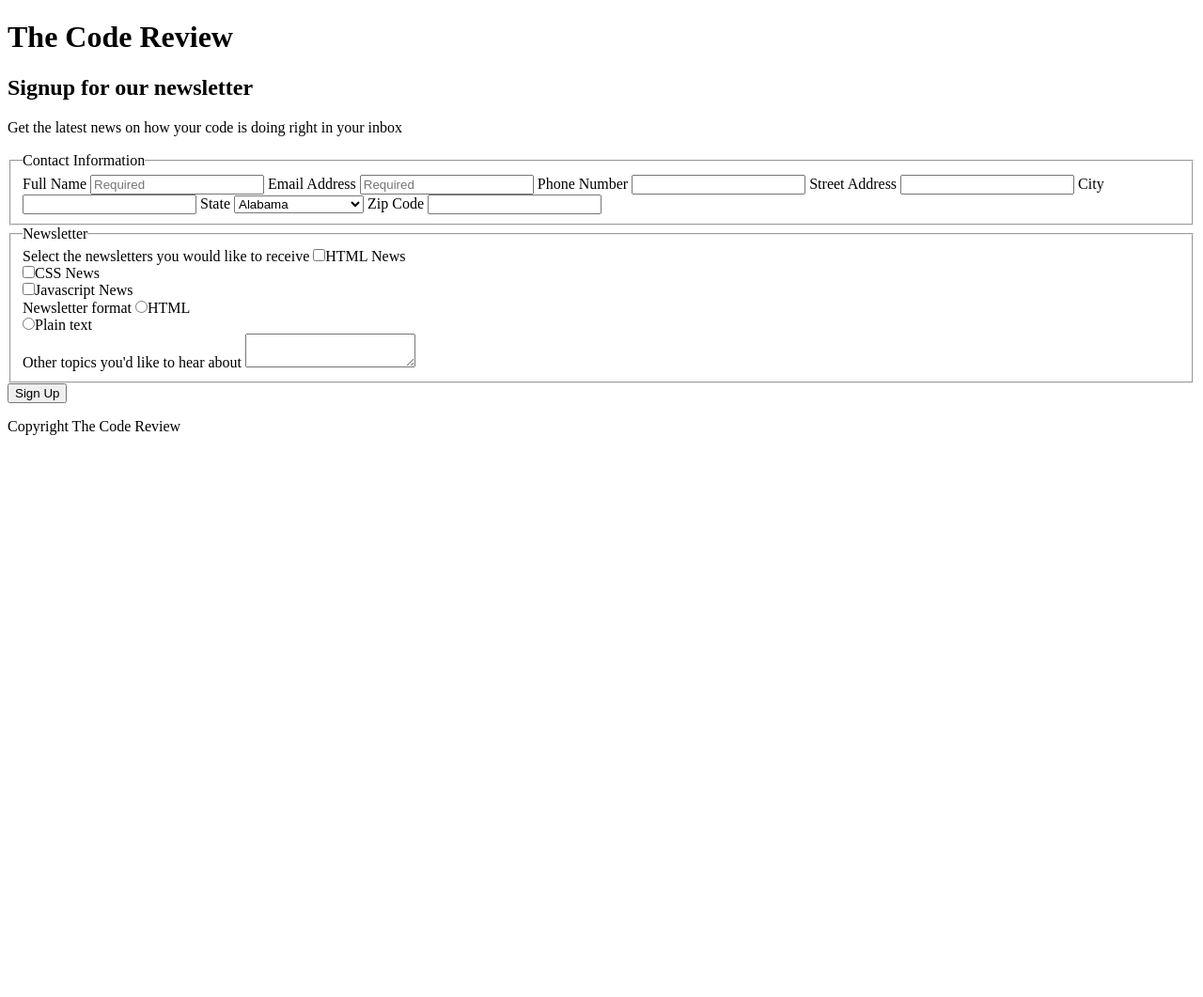
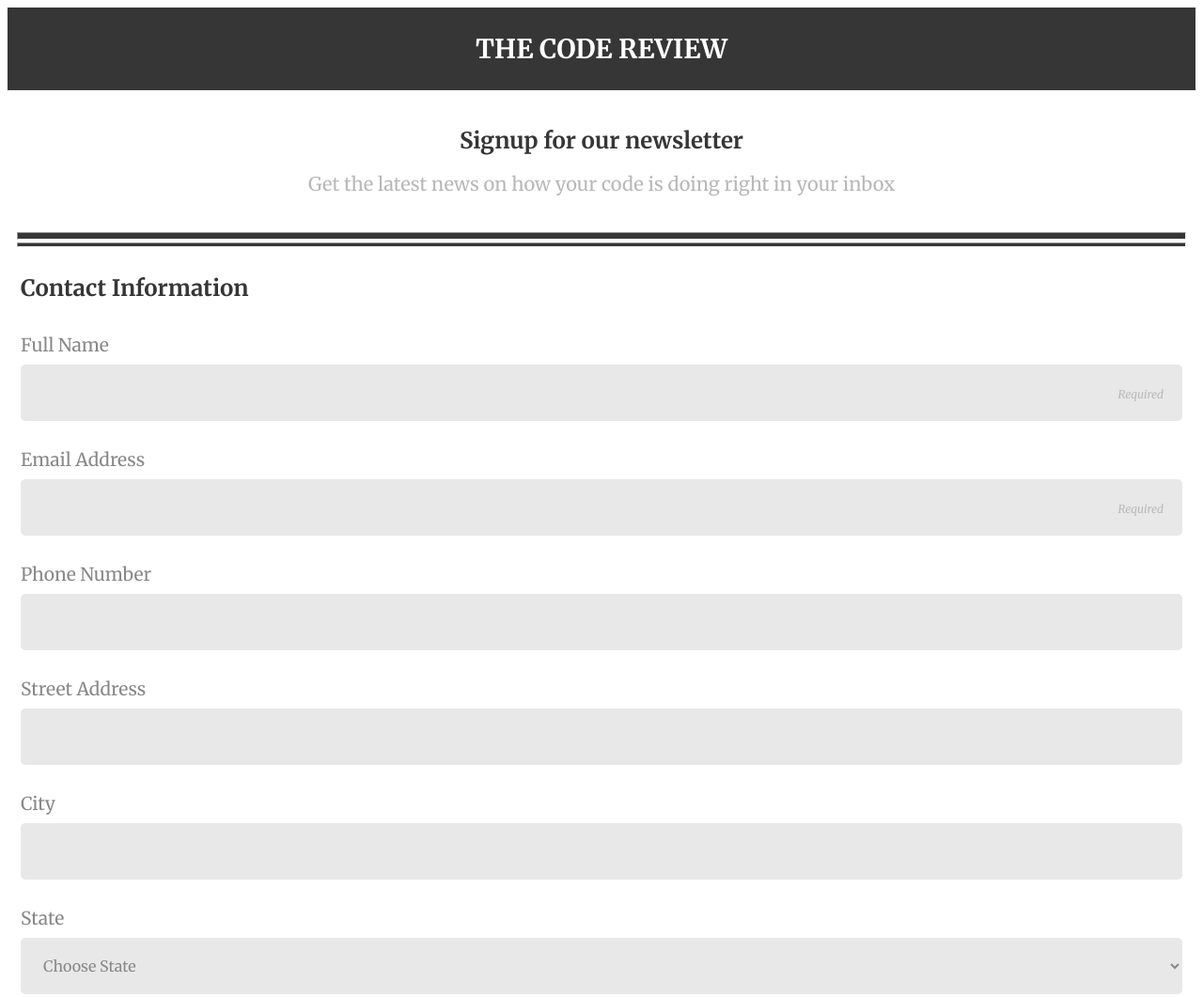
Before and after one commit to andrewsthomas/online-registration-form, a plain HTML site: page index.html in a window 1280 px wide. Shown: the top 1061 px of the page at 94% size. Before the commit the page ends 800 px from the top, so only its background shows below. Drawn offline with Linux system fonts and the light colour scheme.

Commit message:
Added css for header and contact info sections

```diff
--- a/css/styles.css
+++ b/css/styles.css
@@ -1,6 +1,137 @@
 /***********************************************
 GENERAL
 ************************************************/
+
+* {
+  box-sizing: border-box;
+  font-family: 'Merriweather', serif;
+}
+
+/***********************************************
+HEADER
+************************************************/
+
+h1 {
+  font-size: 1.75em;
+  color: white;
+  background-color: #363636;
+  text-align: center;
+  text-transform: uppercase;
+  margin: 0 auto 1em;
+  padding-top: 1em;
+  padding-bottom: 1em;
+}
+
+h2 {
+  font-size: 1.5em;
+  color: #363636;
+  text-align: center;
+  margin-top: 40px;
+}
+
+.latest-news {
+  font-size: 1.25em;
+  color: #b8b8b8;
+  text-align: center;
+  padding: 0 10px;
+}
+
+.top {
+  height: 6px;
+  background: #363636;
+  margin: 40px 10px 0;
+}
+
+.bottom {
+  height: 3px;
+  background: #363636;
+  margin: 3px 10px 30px;
+}
+
+/***********************************************
+FORM: GENERAL
+************************************************/
+
+fieldset {
+  border: none;
+}
+
+legend {
+  display: block;
+  text-align: left;
+  font-size: 1.5em;
+  font-weight: bold;
+  color: #363636;
+  margin-bottom: 30px;
+}
+
+label {
+  margin-bottom: 10px;
+  color: #888888;
+  font-size: 1.2em;
+}
+
+/***********************************************
+FORM: CONTACT INFORMATION
+************************************************/
+
+#contact label,
+#contact input,
+#contact select {
+  display: block;
+}
+
+#contact input,
+#contact select {
+  width: 100%;
+  height: 60px;
+  border-radius: 5px;
+  border-style: none;
+  background-color: #e8e8e8;
+  font-size: 1em;
+  color: #888888;
+  padding: 0 20px;
+  margin-bottom: 30px;
+}
+
+::-webkit-input-placeholder { /* Chrome/Opera/Safari */
+  color: #b8b8b8;
+  text-align: end;
+  font-style: italic;
+  font-size: 0.75em;
+}
+::-moz-placeholder { /* Firefox 19+ */
+  color: #b8b8b8;
+  text-align: end;
+  font-style: italic;
+  font-size: 0.75em;
+}
+:-ms-input-placeholder { /* IE 10+ */
+  color: #b8b8b8;
+  text-align: end;
+  font-style: italic;
+  font-size: 0.75em;
+}
+:-moz-placeholder { /* Firefox 18- */
+  color: #b8b8b8;
+  text-align: end;
+  font-style: italic;
+  font-size: 0.75em;
+}
+
+#zip {
+  max-width: 150px;
+}
+
+/***********************************************
+FORM: NEWSLETTER
+************************************************/
+
+
+
+
+
+
 
 
 
--- a/index.html
+++ b/index.html
@@ -6,20 +6,24 @@
     <meta name="viewport" content="width=device-width, initial-scale=1.0">
     <link rel="stylesheet" href="css/normalize.css">
     <link rel="stylesheet" href="css/styles.css">
-    <link href="" rel="stylesheet">
+    <link href="https://fonts.googleapis.com/css?family=Merriweather:400,400i,700" rel="stylesheet">
   </head>
   <body>
 
     <form action="index.html" method="post">
 
-      <h1>The Code Review</h1>
+      <header>
+        <h1>The Code Review</h1>
 
-      <h2>Signup for our newsletter</h2>
+        <h2>Signup for our newsletter</h2>
 
-      <p>Get the latest news on how your code is doing right in your inbox</p>
+        <p class="latest-news">Get the latest news on how your code is doing right in your inbox</p>
 
-      <fieldset>
+        <hr class="top">
+        <hr class="bottom">
+      </header>
 
+      <fieldset id="contact">
         <legend>Contact Information</legend>
 
         <label for="name">Full Name</label>
@@ -39,6 +43,7 @@
 
         <label for="state">State</label>
         <select id="state" name="user_state">
+          <option value="" selected hidden disabled>Choose State</option>
           <option value="alabama">Alabama</option>
           <option value="alaska">Alaska</option>
           <option value="arizona">Arizona</option>
@@ -94,11 +99,11 @@
 
         <label for="zip">Zip Code</label>
         <input type="text" id="zip" name="user_zip">
-
       </fieldset>
 
-      <fieldset>
+      <hr class="bottom">
 
+      <fieldset id="newsletter">
         <legend>Newsletter</legend>
 
         <label>Select the newsletters you would like to receive</label>
@@ -112,7 +117,6 @@
 
         <label for="other">Other topics you'd like to hear about</label>
         <textarea id="other" name="user_other_topics"></textarea>
-
       </fieldset>
 
       <button type="submit">Sign Up</button>
```
